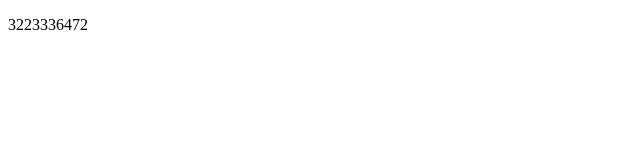
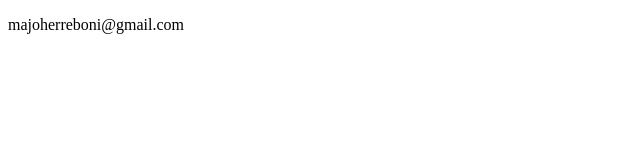
Before and after one commit to MariaJHB/taller-clase-git, a plain HTML site: page contacto.html in a window 1280 px wide. Shown: the whole page, without its empty margins (0-640 px from the left). Drawn offline with Linux system fonts and the light colour scheme.

Commit message:
feature: actualizar numero por correo

```diff
--- a/contacto.html
+++ b/contacto.html
@@ -6,6 +6,6 @@
     <title>Document</title>
 </head>
 <body>
-    <p>3223336472</p>
+    <p>majoherreboni@gmail.com</p>
 </body>
 </html>
```
